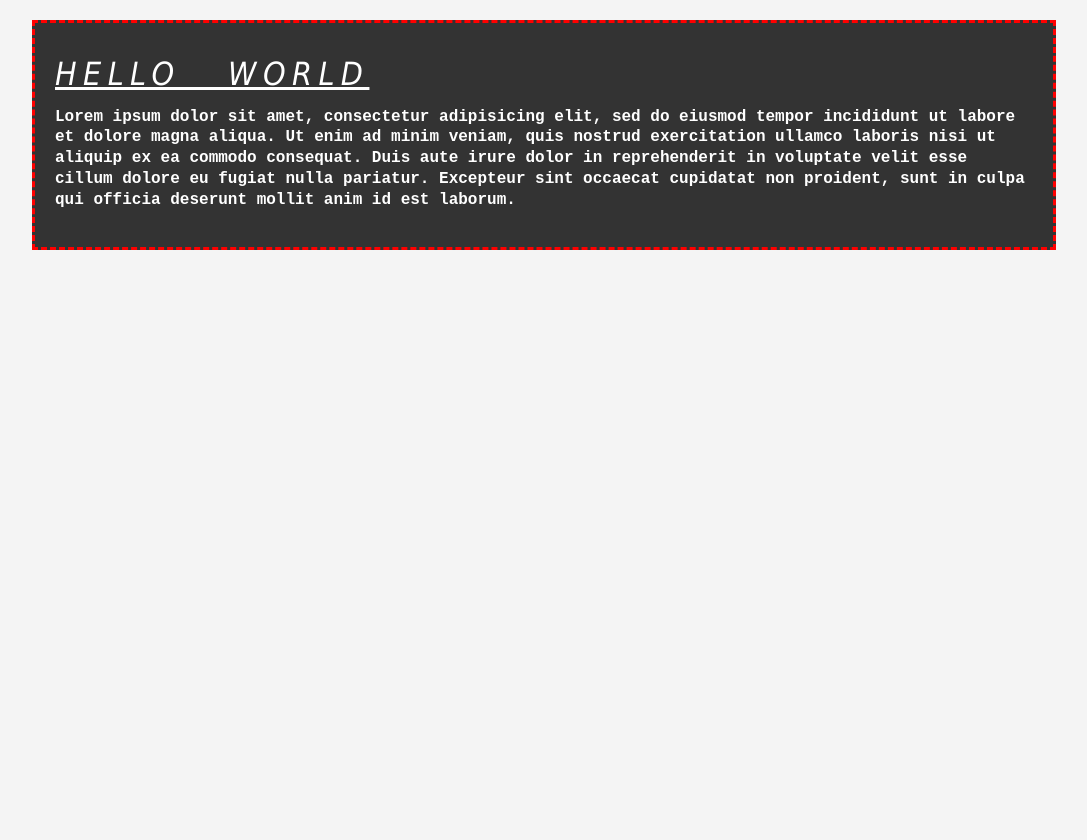
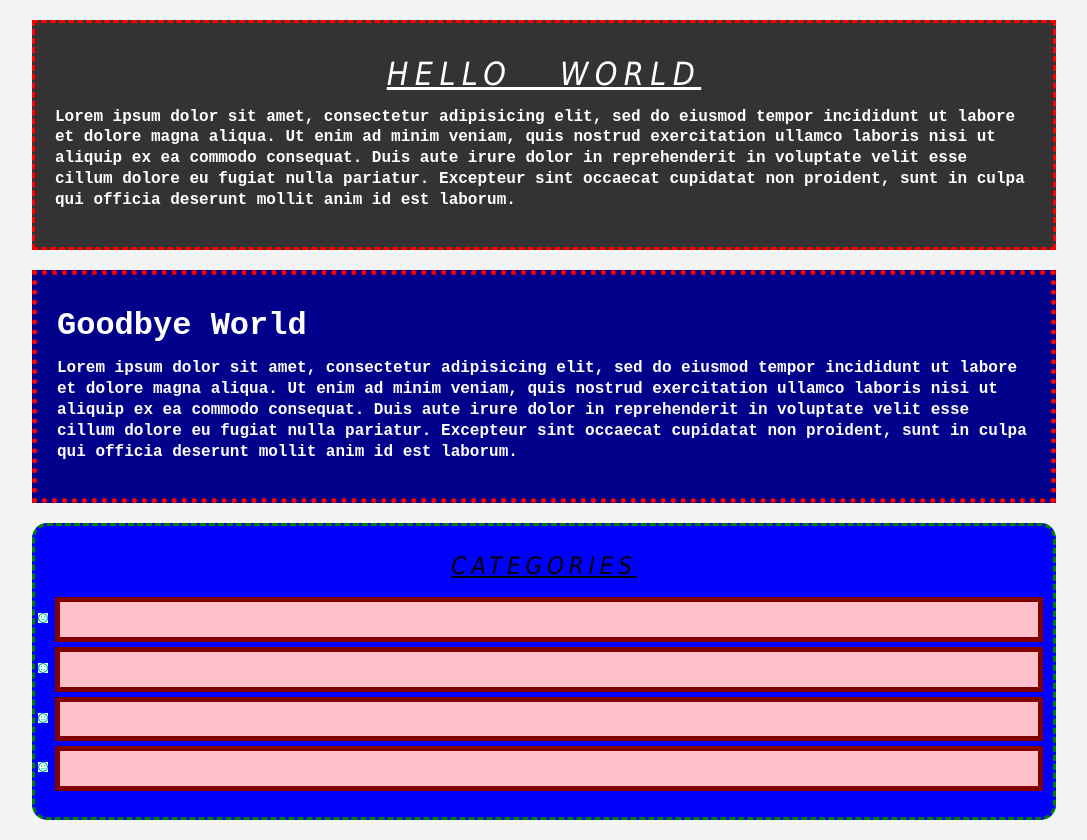
Before and after one commit to MittalMadhav/CSSCRASH, a plain HTML site: page theCheatSheet/index.html in a window 1280 px wide. Shown: the whole page, without its empty margins (96-1183 px from the left). Before the commit the page ends 800 px from the top, so only its background shows below. Drawn offline with Linux system fonts and the light colour scheme.

Commit message:
third commit; more and more styles

```diff
--- a/theCheatSheet/css/style.css
+++ b/theCheatSheet/css/style.css
@@ -15,6 +15,12 @@ body
 	font : bold 16px monospace;
 	line-height: 1.3em;
 	margin: 0;
+}
+
+.container
+{
+	width: 80%;
+	margin: auto;
 }
 
 .box-1
@@ -37,10 +43,72 @@ body
 	text-transform: uppercase;
 	letter-spacing: 0.2em;
 	word-spacing: 1em;
+
+	text-align: center;
 }
 
-.container
+.box-2
 {
-	width: 80%;
-	margin: auto;
+	background-color: darkblue;
+	color: white;
+
+	border: 5px red dotted;
+	padding: 20px;
+	margin: 20px 0px;
 }
+
+.categories
+{
+	background-color: blue;
+	border: 3px green dashed;
+	padding: 10px;
+	margin: 20px 0px;
+	border-radius: 15px;
+}
+
+.categories h2
+{
+	font-family: Tahoma;
+	font-weight: 200;
+	font-style: italic;
+	color: black;
+
+	text-decoration: underline;
+	text-transform: uppercase;
+	letter-spacing: 0.2em;
+	text-align: center;
+}
+
+.categories ul
+{
+	padding-left: 10px;
+	list-style: none;
+}
+
+.categories a
+{
+	text-decoration: line-through;
+	color: pink;
+}
+
+.categories a:hover
+{
+	color: white;
+}
+
+.categories a:visited
+{
+	color: black;
+}
+
+.categories li
+{
+	background-color: pink;
+	margin-bottom: 5px;
+	padding: 7px;
+
+	border: 5px maroon solid;
+
+	list-style-image: url("../images/bullet.png");
+
+}
--- a/theCheatSheet/index.html
+++ b/theCheatSheet/index.html
@@ -21,6 +21,30 @@
 			</div>
 		</div>
 
+		<div class = "container">
+
+			<div class = "box-2">
+				<h1 >Goodbye World</h1>
+				<p>Lorem ipsum dolor sit amet, consectetur adipisicing elit, sed do eiusmod
+				tempor incididunt ut labore et dolore magna aliqua. Ut enim ad minim veniam,
+				quis nostrud exercitation ullamco laboris nisi ut aliquip ex ea commodo
+				consequat. Duis aute irure dolor in reprehenderit in voluptate velit esse
+				cillum dolore eu fugiat nulla pariatur. Excepteur sint occaecat cupidatat non
+				proident, sunt in culpa qui officia deserunt mollit anim id est laborum.</p>
+			</div>
+
+			<div class = "categories">
+				<h2>Categories</h2>
+				<ul>
+					<li><a href="#">Category 1</a></li>
+					<li><a href="#">Category 2</a></li>
+					<li><a href="#">Category 3</a></li>
+					<li><a href="#">Category 4</a></li>
+				</ul>
+			</div>
+
+		</div>
+
 	</body>
 
 </html>
```
Also changed, not shown: theCheatSheet/images/bullet.png (added).
